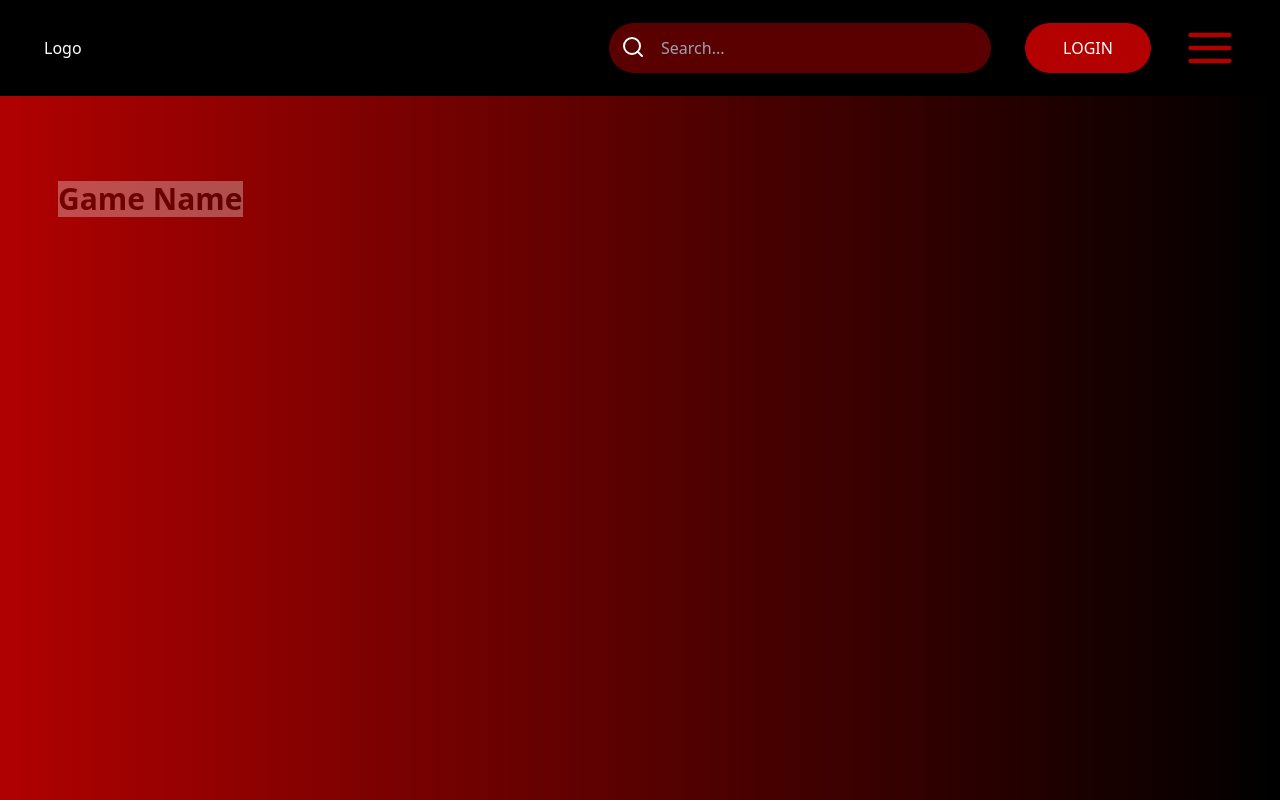
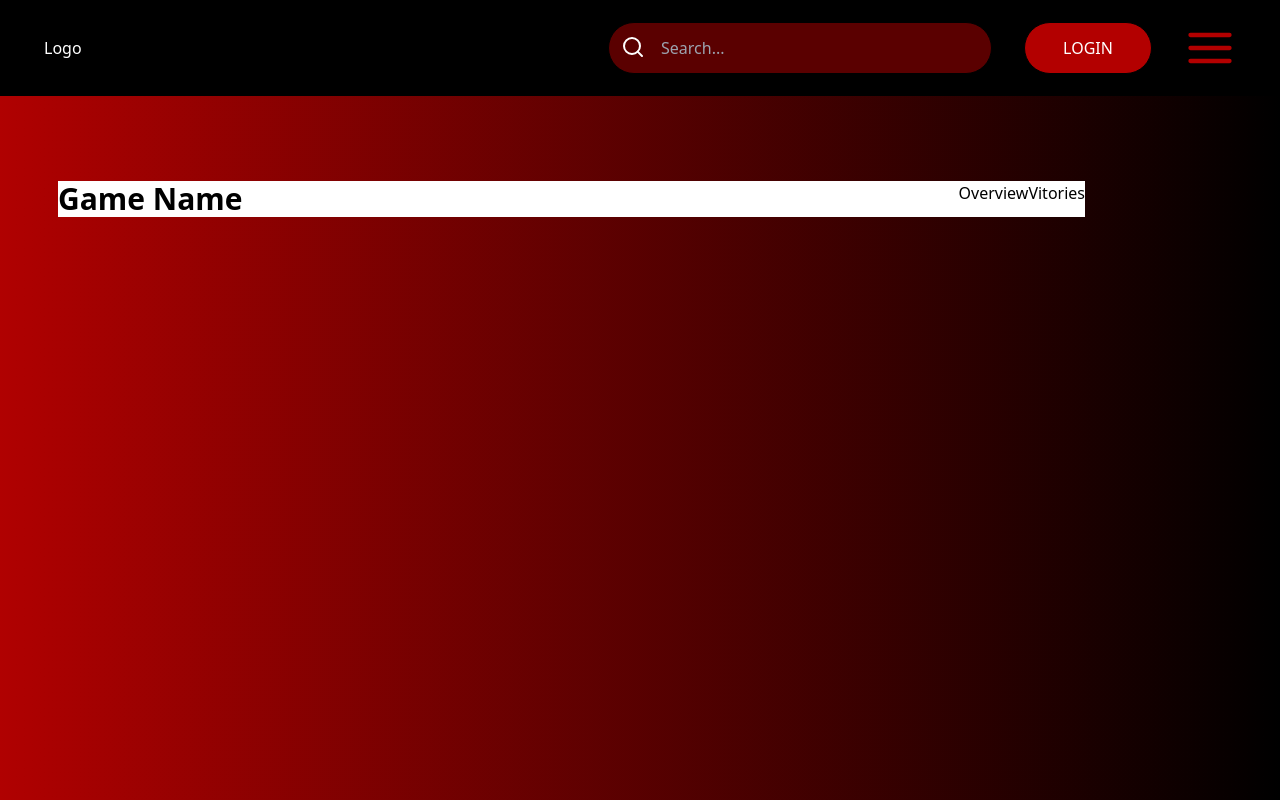
Before and after one commit to FirstFirstFirstFirst/NexusPlay, a Next.js app: page /StorePage in a window 1280 px wide. Built offline with nearby package versions, Linux system fonts and the light colour scheme.

Commit message:
StorePage Upadate

```diff
--- /dev/null
+++ b/components/StorePage/ForGuest/Overview.tsx
@@ -0,0 +1,12 @@
+import React from 'react'
+
+const Overview = () => {
+  return (
+    <div>
+      <button>Overview</button>
+      <button>Vitories</button>
+    </div>
+  )
+}
+
+export default Overview
--- a/components/StorePage/ForGuest/StoreTitle.tsx
+++ b/components/StorePage/ForGuest/StoreTitle.tsx
@@ -5,7 +5,7 @@ const StoreTitle = () => {
     <div >
 
       {/*Display zone  */}
-      <div className='bg-white opacity-30 '>
+      <div className='bg-white  w-[1027px]'>
         <Top />
       </div>
     </div>
--- a/components/StorePage/ForGuest/Top.tsx
+++ b/components/StorePage/ForGuest/Top.tsx
@@ -1,9 +1,10 @@
 import React from 'react'
-
+import Overview from './Overview'
 const Top = () => {
   return (
-    <div>
+    <div className='flex flex-row justify-between w-[inherit]'>
       <p className='text-3xl font-bold'>Game Name</p>
+      <Overview />
     </div>
   )
 }
```
